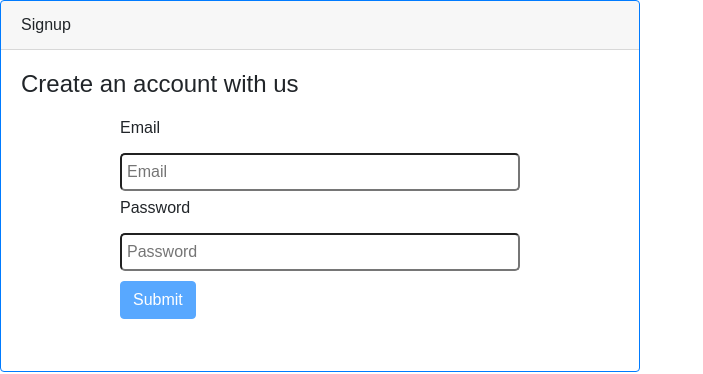
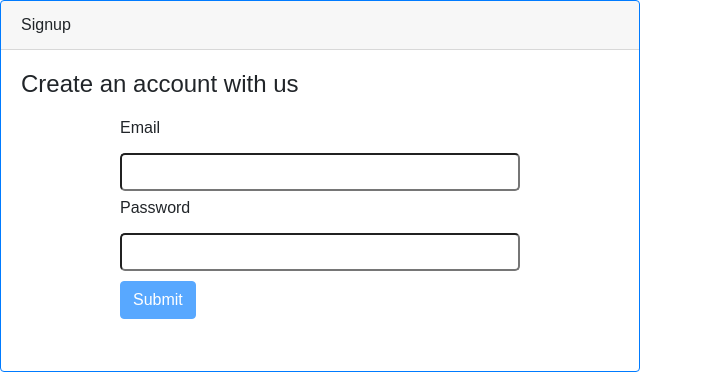
Before and after one commit to Denniskamau/ServerMonitorFrontEnd, a React (Create React App) app: page / in a window 1280 px wide. Shown: the top 374 px of the page, without its empty margins (0-703 px from the left). Built offline with nearby package versions, Linux system fonts and the light colour scheme; no server answers.

Commit message:
cleaned up the code base

```diff
--- a/src/actions/types.js
+++ b/src/actions/types.js
@@ -1,5 +1,2 @@
-export const LOGGING_USER_BEGIN   = 'LOGGING_USER_BEGIN';
-export const LOGGING_USER_SUCCESS = 'LOGGING_USER_SUCCESS';
-export const LOGGING_USER_FAILURE = 'LOGGING_USER_FAILURE';
 export const POST_USER = 'POST_USER'
 export const SIGNUP_USER = 'SIGNUP_USER'
--- a/src/actions/userAction.js
+++ b/src/actions/userAction.js
@@ -1,14 +1,10 @@
 
 import {
-  LOGGING_USER_BEGIN,
-  LOGGING_USER_SUCCESS,
-  LOGGING_USER_FAILURE,
   POST_USER,
   SIGNUP_USER
 } from './types';
 
 export const  getUser = (data) => dispatch => {
-      console.log('reached action')
       fetch(
           'http://localhost:8080/user/login', {
             method: 'POST',
@@ -29,7 +25,6 @@ export const  getUser = (data) => dispatch => {
 }
 
 export const signUpUser = (data) => dispatch => {
-  console.log('signup action')
   fetch(
     'http://localhost:8080/user/signup', {
       method: 'POST',
--- a/src/components/formcomponent.js
+++ b/src/components/formcomponent.js
@@ -2,7 +2,7 @@ import React, { Component } from 'react'
 
 class formcomponent extends Component {
   render() {
-    const {type,input ,label, meta:{touched,error,warning}} = this.props
+    const {type,input ,label, meta:{touched,error}} = this.props
     return (
         <div className="input-row">
         <label>{label}</label>
--- a/src/components/login.js
+++ b/src/components/login.js
@@ -1,16 +1,12 @@
 import React, { Component} from 'react'
 import { Field, reduxForm, SubmissionError  } from 'redux-form'
 import isValidEmail from 'sane-email-validation'
-import { connect} from 'react-redux'
 import { getUser } from '../actions/userAction'
 import formcomponent from './formcomponent'
 import store from '../store';
 
 
 class LoginForm extends Component {
-    // handleSubmit = (user) => {
-
-    // }
     constructor(props){
         super(props)
         this.state ={
@@ -22,18 +18,18 @@ class LoginForm extends Component {
         this.getStoreState = this.getStoreState.bind(this)
     }
 
-
-
+// push data to action responsible for submiting to backend
     submitToServer = (data)=> {
-    console.log('data', data)
     this.props.dispatch(getUser(data))
-    console.log('state is', store.getState())
   }
 
-  componentDidUpdate(prevState) {
+// Get the updated store state
+  componentDidUpdate() {
     this.getStoreState()
   }
-  submit =  ({email='',password='',dispatch}) => {
+
+// Handle validation of Form data
+  submit =  ({email='',password=''}) => {
     let errors ={}
     let isError = false
     if (email.trim() === ''){
@@ -43,7 +39,6 @@ class LoginForm extends Component {
     if(!isValidEmail(email)){
         let error = 'Invalid email'
         errors.email = error
-        console.log(JSON.stringify(errors))
         isError = true
         throw new SubmissionError(error)
     }
@@ -58,46 +53,24 @@ class LoginForm extends Component {
         let data ={}
         data.email = email
         data.password = password
-        console.log(JSON.stringify(data))
-        console.log('sending data')
         return this.submitToServer(data)
 }
 
 }
     getStoreState = () => {
-        // Typical usage (don't forget to compare props):
-        console.log('state now is', store.getState())
-        // if (this.props.userID !== prevProps.userID) {
-        //   this.fetchData(this.props.userID);
-        // }
         const state = store.getState()
-
         if (state.user.error){
             const error = state.user.error
-            this.state.error= error
-
-            console.log('error',this.state.error)
-           // throw new SubmissionError(this.state.error)
+            this.setState({
+                error:error
+            })
         }
-        // this.setState({
-        //     loading: state.user.loading,
-        //     error: state.user.error,
-        //     userToken: state.user.userToken
-        // })
-        console.log('state is', this.state)
         return this.state
     }
-
-
-
-
     render() {
         const {handleSubmit, pristine, submitting } = this.props
         const testState = this.getStoreState()
-       // console.log('loading valu', loading)
 
-
-        //const required = value => value ? undefined : 'Required'
         return (
             <div class="card border-primary mb-3" >
                 <div class="card-header">Login</div>
@@ -130,7 +103,7 @@ LoginForm = reduxForm({
     form: 'LoginForm'
 })(LoginForm)
 
-LoginForm =  connect(null,getUser)(LoginForm)
+
 
 
 
--- a/src/components/signup.js
+++ b/src/components/signup.js
@@ -2,6 +2,8 @@ import React ,{ Component}from 'react'
 import { Field, reduxForm, SubmissionError  } from 'redux-form'
 import isValidEmail from 'sane-email-validation'
 import {signUpUser} from '../actions/userAction'
+import formcomponent from './formcomponent'
+
 import store from '../store';
 
 class SignupForm extends Component {
@@ -18,7 +20,6 @@ class SignupForm extends Component {
 
 
     submitToServer = (data)=> {
-        console.log('data', data)
         this.props.dispatch(signUpUser(data))
 
       }
@@ -29,29 +30,15 @@ class SignupForm extends Component {
       }
 
     getStoreState = () => {
-        // Typical usage (don't forget to compare props):
-        console.log('state now is', store.getState())
-        // if (this.props.userID !== prevProps.userID) {
-        //   this.fetchData(this.props.userID);
-        // }
         const state = store.getState()
 
         if (state.user.error){
             const error = state.user.error
-            // this.state.error= error
             this.setState({
                 error:error
             })
+        }
 
-            console.log('error',this.state.error)
-           // throw new SubmissionError(this.state.error)
-        }
-        // this.setState({
-        //     loading: state.user.loading,
-        //     error: state.user.error,
-        //     userToken: state.user.userToken
-        // })
-        console.log('state is', this.state)
         return this.state
     }
 
@@ -66,7 +53,6 @@ class SignupForm extends Component {
             if(!isValidEmail(email)){
                 let error = 'Invalid email'
                 errors.email = error
-                console.log(JSON.stringify(errors))
                 isError = true
                 throw new SubmissionError(error)
             }
@@ -81,8 +67,6 @@ class SignupForm extends Component {
                 let data ={}
                 data.email = email
                 data.password = password
-                console.log(JSON.stringify(data))
-                console.log('sending data')
                 return this.submitToServer(data)
         }
 
@@ -98,12 +82,12 @@ class SignupForm extends Component {
                     <form onSubmit={ handleSubmit(this.submit)}>
 
                     <div>
-                        <label>Email</label>
-                        <Field name="email" label="Email" component="input" type="email" placeholder="Email"/>
+
+                        <Field name="email" label="Email" component={formcomponent} type="email" placeholder="Email"/>
                     </div>
                     <div>
-                        <label>Password</label>
-                        <Field name="password" label="Password" component="input" type="password" placeholder="Password"/>
+
+                        <Field name="password" label="Password" component={formcomponent} type="password" placeholder="Password"/>
                     </div>
 
                     <button class="btn btn-primary" type="submit" disabled={pristine || submitting}>Submit</button>
@@ -119,6 +103,11 @@ class SignupForm extends Component {
 }
 
 
-export default reduxForm({
+
+SignupForm = reduxForm({
     form: 'SignupForm'
 })(SignupForm)
+
+
+
+export default SignupForm
--- a/src/index.js
+++ b/src/index.js
@@ -1,6 +1,4 @@
 import 'bootstrap/dist/css/bootstrap.min.css';
-import $ from 'jquery';
-import Popper from 'popper.js';
 import 'bootstrap/dist/js/bootstrap.bundle.min';
 
 import React from 'react';
--- a/src/reducers/userReducer.js
+++ b/src/reducers/userReducer.js
@@ -1,7 +1,4 @@
 import {
-    LOGGING_USER_BEGIN,
-    LOGGING_USER_SUCCESS,
-    LOGGING_USER_FAILURE,
     POST_USER,
     SIGNUP_USER
   } from '../actions/types';
@@ -16,7 +13,6 @@ const initialState = {
 const userReducer = (state = initialState, action) => {
     switch(action.type){
         case POST_USER:
-        console.log('reducers')
             // send user data to backend
             return {
                 ...state,
```
